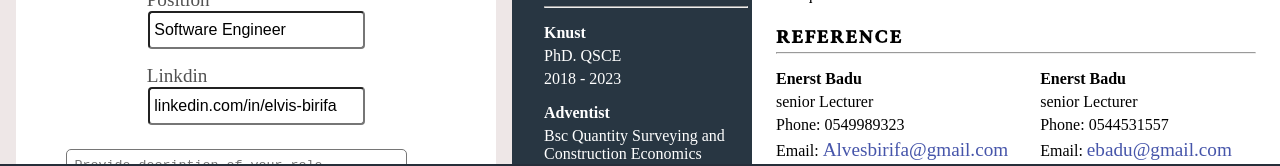
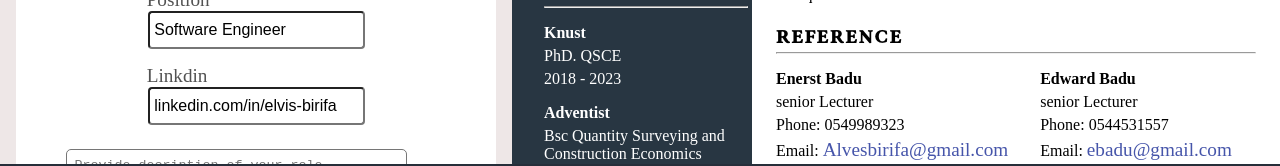
Before and after one commit to luciphoenix/CV, a React (Vite) app: page / in a window 1280 px wide. Shown: the part 601-767 px from the top of the page. Built offline with nearby package versions, Linux system fonts and the light colour scheme.

Commit message:
change referer name

```diff
--- a/src/App.jsx
+++ b/src/App.jsx
@@ -29,7 +29,7 @@ function App() {
     },
     {
       id: 1,
-      referer: "Enerst Badu",
+      referer: "Edward Badu",
       position: "senior Lecturer",
       contact: "0544531557",
       email: "ebadu@gmail.com",
```
